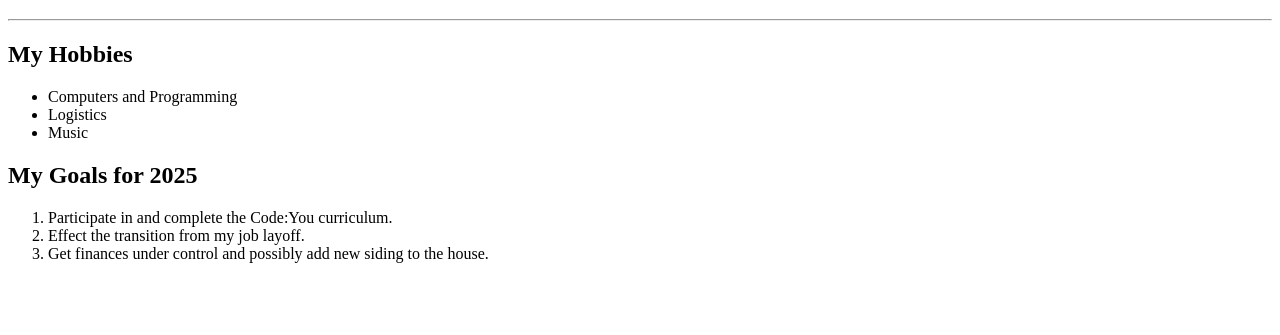
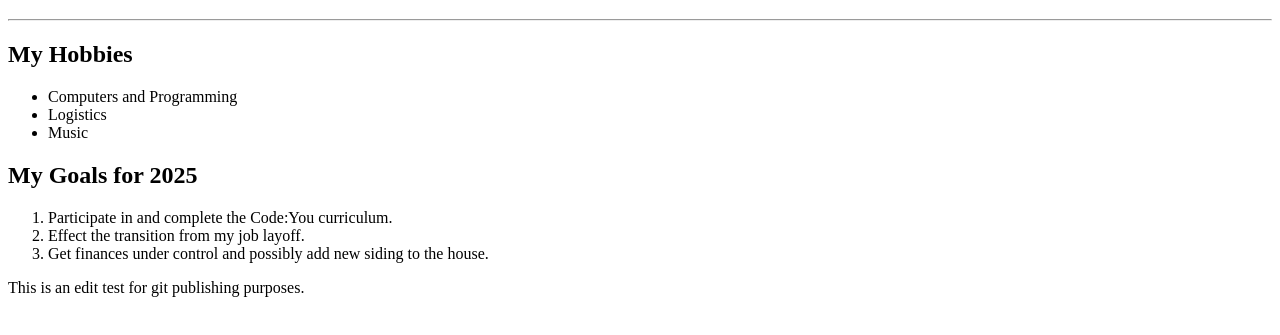
Before and after one commit to Milieuz/about_me_HTML, a plain HTML site: page index.html in a window 1280 px wide. Shown: the part 61-396 px from the top of the page. Drawn offline with Linux system fonts and the light colour scheme.

Commit message:
Commit #2 Edit

```diff
--- a/index.html
+++ b/index.html
@@ -20,5 +20,6 @@
         <li>Effect the transition from my job layoff.</li>
         <li>Get finances under control and possibly add new siding to the house.</li>
     </ol>
+    <p>This is an edit test for git publishing purposes.</p>
 </body>
 </html>
```
